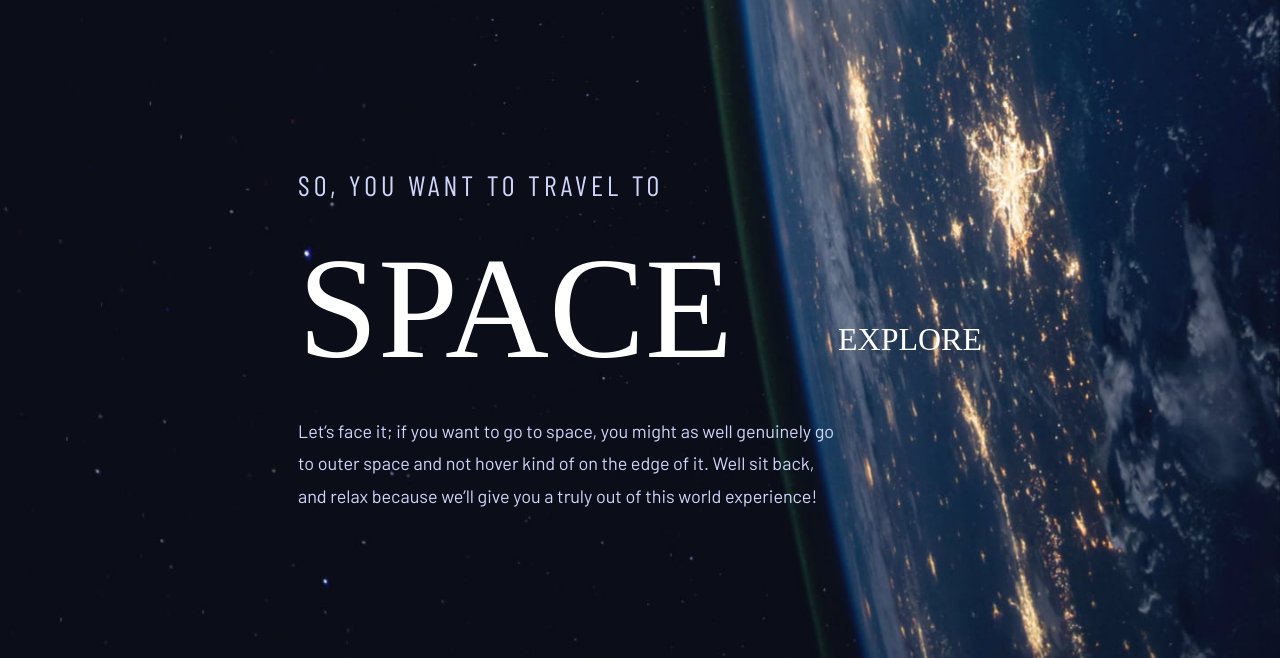
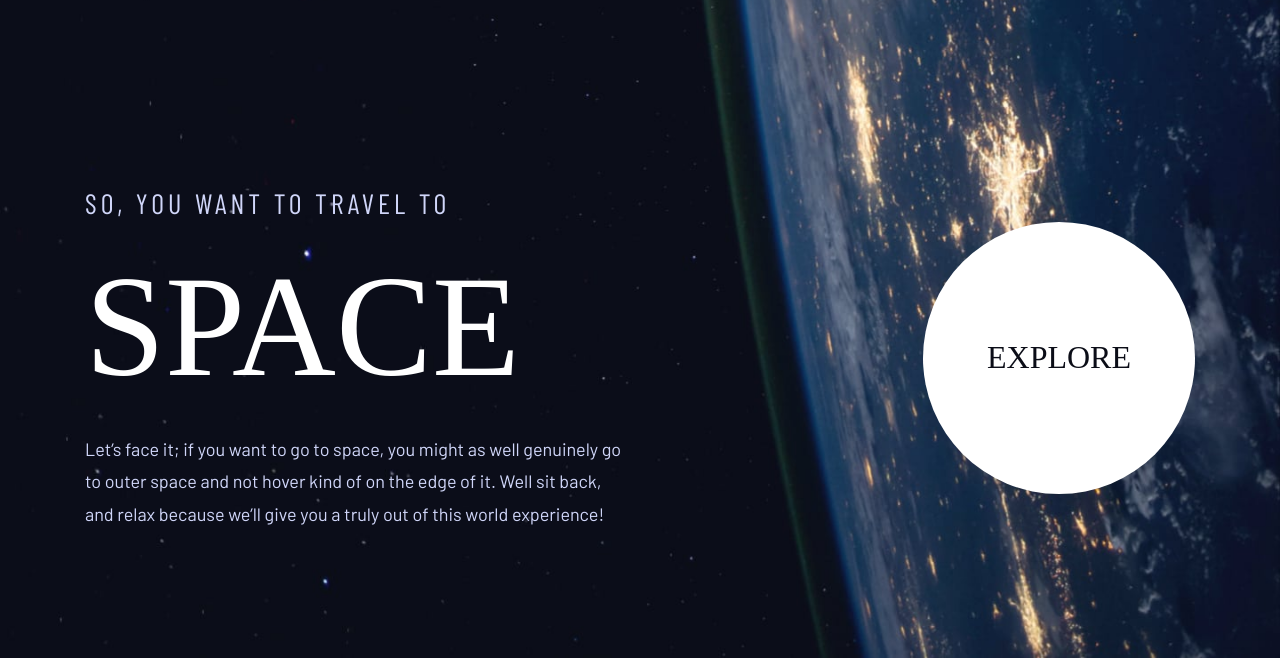
Before and after one commit to felipecsouza/space-tourism, a plain HTML site: page index.html in a window 1280 px wide. Shown: the part 142-800 px from the top of the page. Drawn offline with nearby package versions, Linux system fonts and the light colour scheme; a script that the page names is missing; a web font is replaced by a local one.

Commit message:
feat: clean HTML structure, main  flexbox layout and adjust background image

```diff
--- a/css/style.css
+++ b/css/style.css
@@ -63,6 +63,9 @@ body {
     background-size: cover;
     display: flex;
     flex-direction: column;
+    background-position: center;
+    background-repeat: no-repeat;
+    background-attachment: fixed;
 }
 
 header {
@@ -119,22 +122,18 @@ header {
 
 main {
     display: flex;
-    align-items: center;
     justify-content: center;
     padding: 128px 0;
     flex: 1;
+    align-items: flex-end;
 }
 
 .main-container {
     display: flex;
+    max-width: 1110px;
+    width: 100%;
+    justify-content: space-between;
     align-items: center;
-    justify-content: flex-end;
-}
-
-.hero {
-    display: flex;
-    align-items: center;
-    justify-content: space-between;
 }
 
 .texts-home {
@@ -142,6 +141,17 @@ main {
     flex-direction: column;
     max-width: 540px;
     gap: 24px;
+}
+
+.btn-explore {
+    width: 272px;
+    aspect-ratio: 1/1;
+    background-color: var(--white);
+    display: flex;
+    text-align: center;
+    align-items: center;
+    justify-content: center ;
+    border-radius: 50%;
 }
 
 /* Medias Querys */
--- a/index.html
+++ b/index.html
@@ -27,14 +27,12 @@
     </header>
     <main>
         <div class="main-container">
-            <div class="hero">
-                <div class="texts-home">
-                    <h1 class="text-preset-5 text-blue-300">SO, YOU WANT TO TRAVEL TO</h1>
-                    <p class="text-preset-1 text-white">SPACE</p>
-                    <p class="text-preset-9 text-blue-300">Let’s face it; if you want to go to space, you might as well genuinely go to outer space and not hover kind of on the edge of it. Well sit back, and relax because we’ll give you a truly out of this world experience!</p>
-                </div>
-                <a href="destination.html" class="btn-explore text-preset-4">EXPLORE</a>
+            <div class="texts-home">
+                <h1 class="text-preset-5 text-blue-300">SO, YOU WANT TO TRAVEL TO</h1>
+                <p class="text-preset-1 text-white">SPACE</p>
+                <p class="text-preset-9 text-blue-300">Let’s face it; if you want to go to space, you might as well genuinely go to outer space and not hover kind of on the edge of it. Well sit back, and relax because we’ll give you a truly out of this world experience!</p>
             </div>
+            <a href="destination.html" class="btn-explore text-preset-4 text-blue-900">EXPLORE</a>
         </div>
     </main>
 </body>
```
